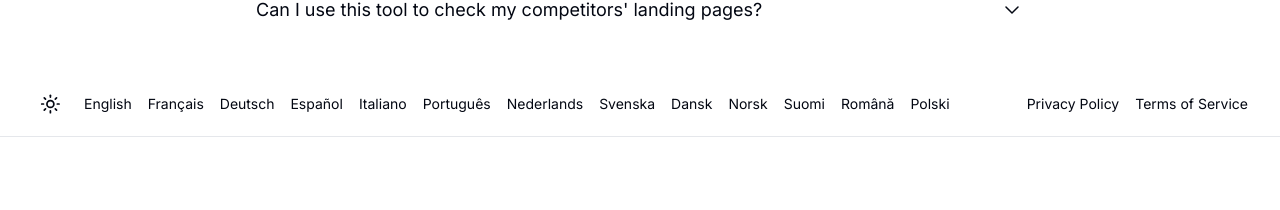
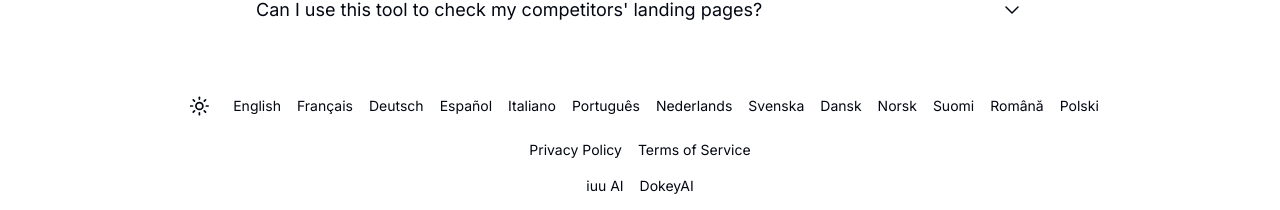
Before and after one commit to StoneKnocker/landing-page-checker, a Next.js app: page /en in a window 1280 px wide. Shown: the part 792-1002 px from the top of the page. Before the commit the page ends 929 px from the top, so only its background shows below. Built offline with nearby package versions, Linux system fonts and the light colour scheme; no server answers.

Commit message:
add links

```diff
--- a/src/components/site-footer.tsx
+++ b/src/components/site-footer.tsx
@@ -13,8 +13,8 @@ export function SiteFooter({ locale }: SiteFooterProps) {
   const t = useTranslations('Navigation');
   return (
     <footer className="sticky top-0 z-40 w-full border-b bg-background mt-8">
-      <div className="container flex h-16 items-center justify-between">
-        <div className="flex items-center space-x-4">
+      <div className="container flex flex-col h-auto py-4 items-center justify-between">
+        <div className="flex items-center space-x-4 mb-4">
           <ThemeToggle />
           <nav className="flex flex-wrap items-center gap-4">
             {languageSupported.map((language) => (
@@ -28,7 +28,7 @@ export function SiteFooter({ locale }: SiteFooterProps) {
             ))}
           </nav>
         </div>
-        <nav className="flex items-center space-x-4">
+        <nav className="flex items-center space-x-4 mb-4">
           <Link
             href={`/privacy`}
             className="text-sm hover:underline transition-colors duration-200 ease-in-out"
@@ -42,6 +42,10 @@ export function SiteFooter({ locale }: SiteFooterProps) {
             {t('terms')}
           </Link>
         </nav>
+        <nav className="flex items-center space-x-4">
+          <a href="https://iuu.ai/" target="_blank" className="text-sm hover:underline transition-colors duration-200 ease-in-out">iuu AI</a>
+          <a href="https://dokeyai.com/" target="_blank" title="Dokey AI Tools Directory" className="text-sm hover:underline transition-colors duration-200 ease-in-out">DokeyAI</a>
+        </nav>
       </div>
     </footer>
   )
```
